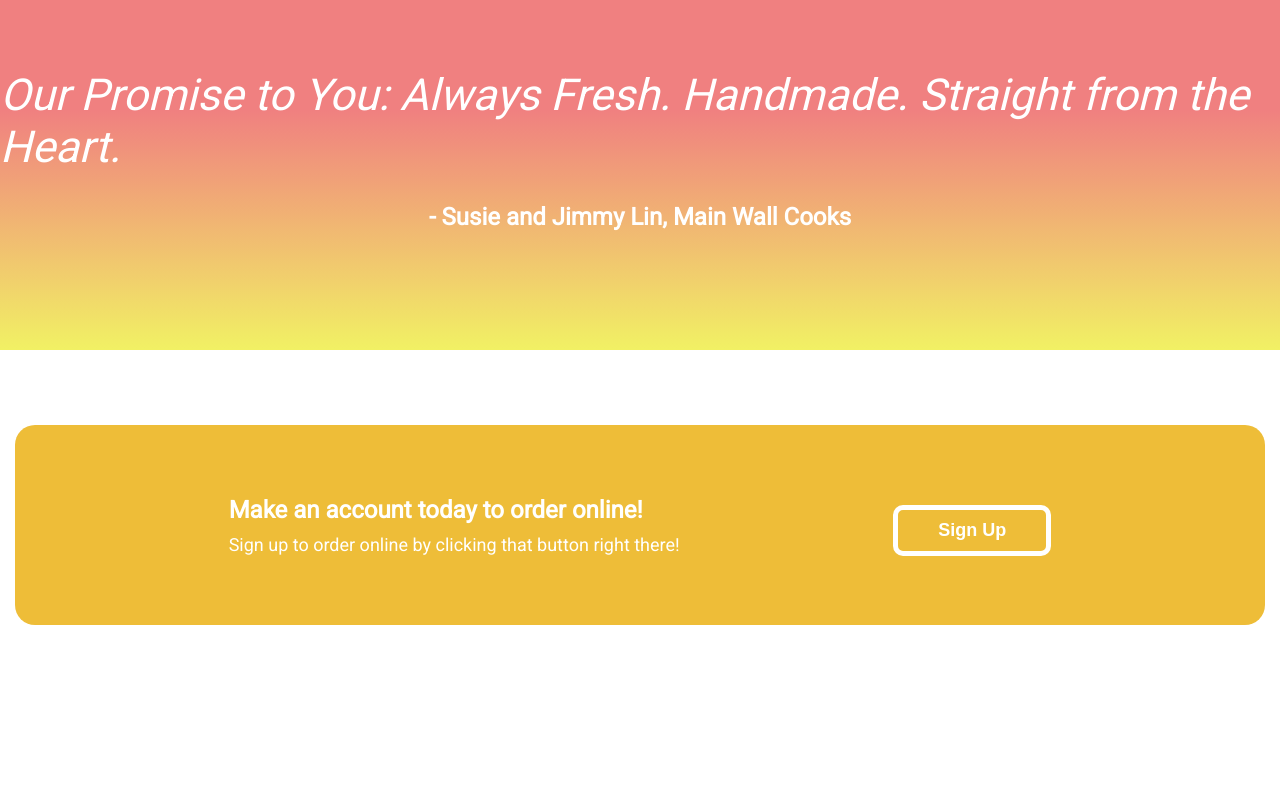
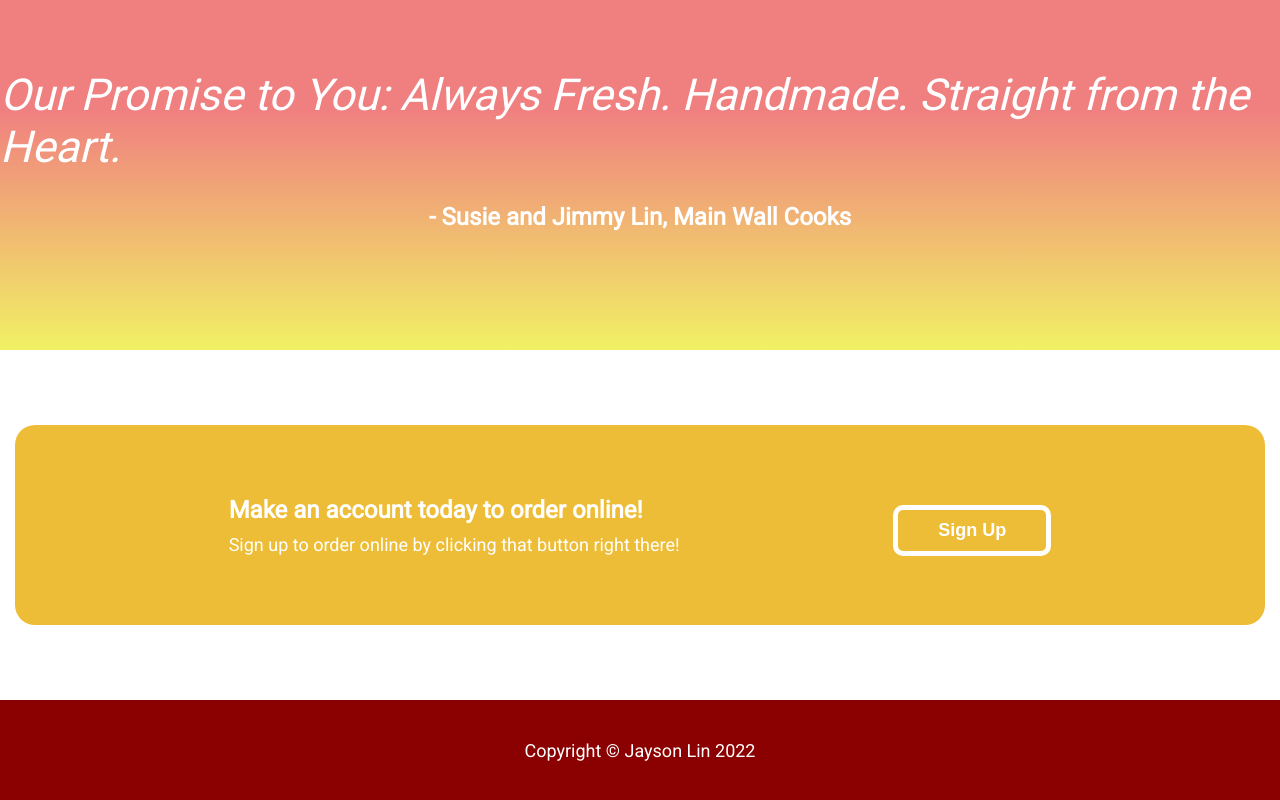
Before and after one commit to Astro9811/odin-page, a plain HTML site: page index.html in a window 1280 px wide. Shown: the part 1027-1827 px from the top of the page. Before the commit the page ends 1727 px from the top, so only its background shows below. Drawn offline with Linux system fonts and the light colour scheme.

Commit message:
Add copyright footer

```diff
--- a/index.html
+++ b/index.html
@@ -72,7 +72,9 @@
                     </div>
                 </div>
             </div>
-            <div class="footer"></div>
+            <div class="footer">
+                <p class="description text">Copyright &copy; Jayson Lin 2022</p>
+            </div>
 
         </body>
     </html>
--- a/styles.css
+++ b/styles.css
@@ -188,3 +188,11 @@ a {
     font-weight: 600;
     border: 5px white solid;
 }
+
+.footer {
+    background: darkred;
+    display: flex;
+    justify-content: center;
+    align-items: center;
+    min-height: 100px;
+}
```
